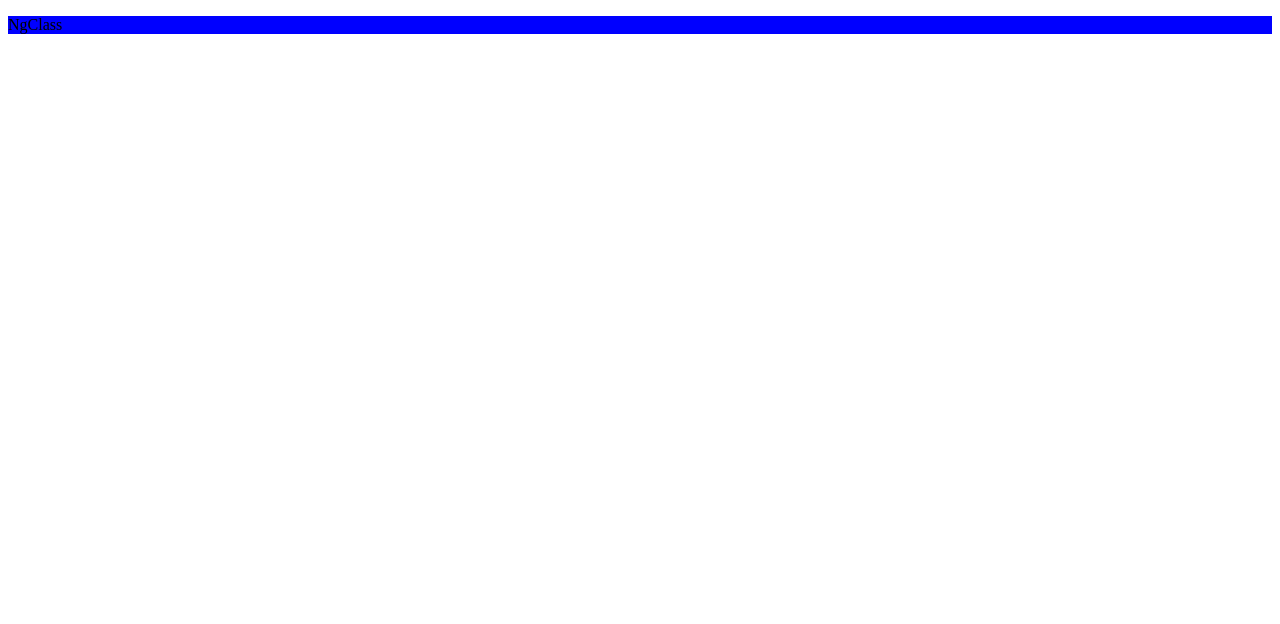
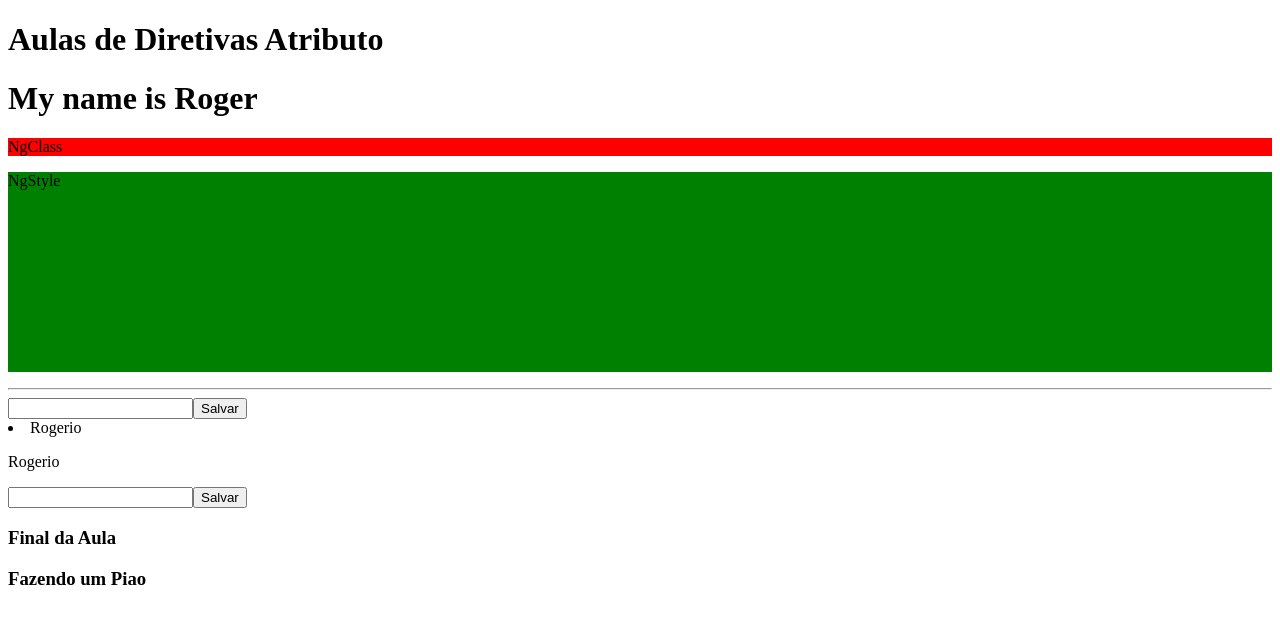
Before and after one commit to Rogerio75/cursoAngular, an Angular app: page / in a window 1280 px wide. Shown: the top 624 px of the page. Built offline with nearby package versions, Linux system fonts and the light colour scheme.

Commit message:
Final aula ng-content

```diff
--- a/src/app/app.component.ts
+++ b/src/app/app.component.ts
@@ -3,7 +3,13 @@ import { Component, OnInit } from '@angular/core';
 @Component({
   selector: 'app-root',
  template: `
-   <app-diretivas-atributos></app-diretivas-atributos>
+   <app-diretivas-atributos>
+    <h1> Aulas de Diretivas Atributo </h1>
+     <h3>Final da Aula </h3>
+
+     <h1>My name is Roger </h1>
+     <h3> Fazendo um Piao </h3>
+   </app-diretivas-atributos>
    <router-outlet></router-outlet>`
 })
 export class AppComponent implements OnInit {
--- a/src/app/diretivas-atributos/diretivas-atributos.component.html
+++ b/src/app/diretivas-atributos/diretivas-atributos.component.html
@@ -1 +1,32 @@
+<ng-content select="h1"  ></ng-content>
+
+ <div *ngIf="nome != 'Rogerio'" >
+
 <p [ngClass]="{'active':valor, 'disabled':!valor }" >NgClass</p>
+<p [ngStyle]="{'height': heightPx, 'background': backgroundColor}">  NgStyle </p>
+</div>
+<hr>
+
+<input [(ngModel)]="nome">
+<button (click)="salvar()" > Salvar </button>
+
+<li *ngFor="let item of list">{{item.nome}}  </li>
+
+
+
+
+<ng-template ngFor let-item [ngForOf]="list">
+
+<p>
+{{item.nome}}
+
+</p>
+
+</ng-template>
+
+<input [(ngModel)]="nome">
+<button (click)="salvar()" > Salvar </button>
+
+
+
+<ng-content  select="h3" ></ng-content>
--- a/src/app/diretivas-atributos/diretivas-atributos.component.ts
+++ b/src/app/diretivas-atributos/diretivas-atributos.component.ts
@@ -7,8 +7,11 @@ import { Component, OnInit } from '@angular/core';
 })
 export class DiretivasAtributosComponent implements OnInit {
 public valor:boolean = true;
-public heigthPx: string = "200px";
+public heightPx: string = "200px";
 public backgroundColor: string = "red";
+public nome:string = "";
+public list:Array <{nome:string }> = [{nome: "Rogerio"}];
+
 ngOnInit(): void {
 
   setInterval( ()=>{
@@ -19,17 +22,24 @@ ngOnInit(): void {
   }
 
 
- if(this.heigthPx == "200px"){
- console.log('Alerte');
-this.heigthPx="50px";
- }else{
-
- this.heigthPx ="200px";
+ if(this.heightPx == "200px"){
+this.heightPx="50px";
+this.backgroundColor ="blue"
+}else{
+this.backgroundColor ="green"
+ this.heightPx ="200px";
  }
 
 
   },2000);
 }
 
+public salvar(){
+  this.list.push ({nome: this.nome});
+  this.nome = "";
+ }
+
+
+
 
 }
```
